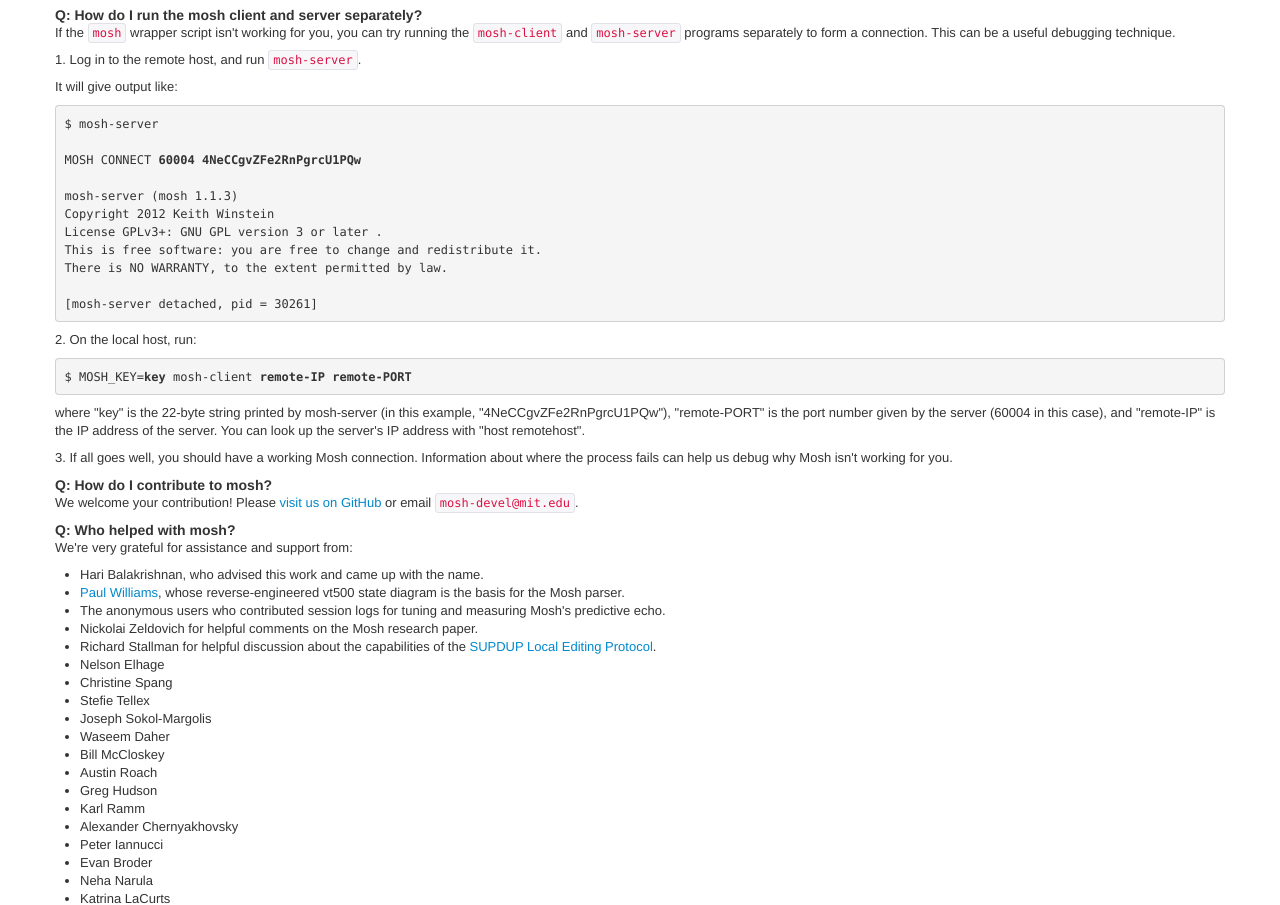
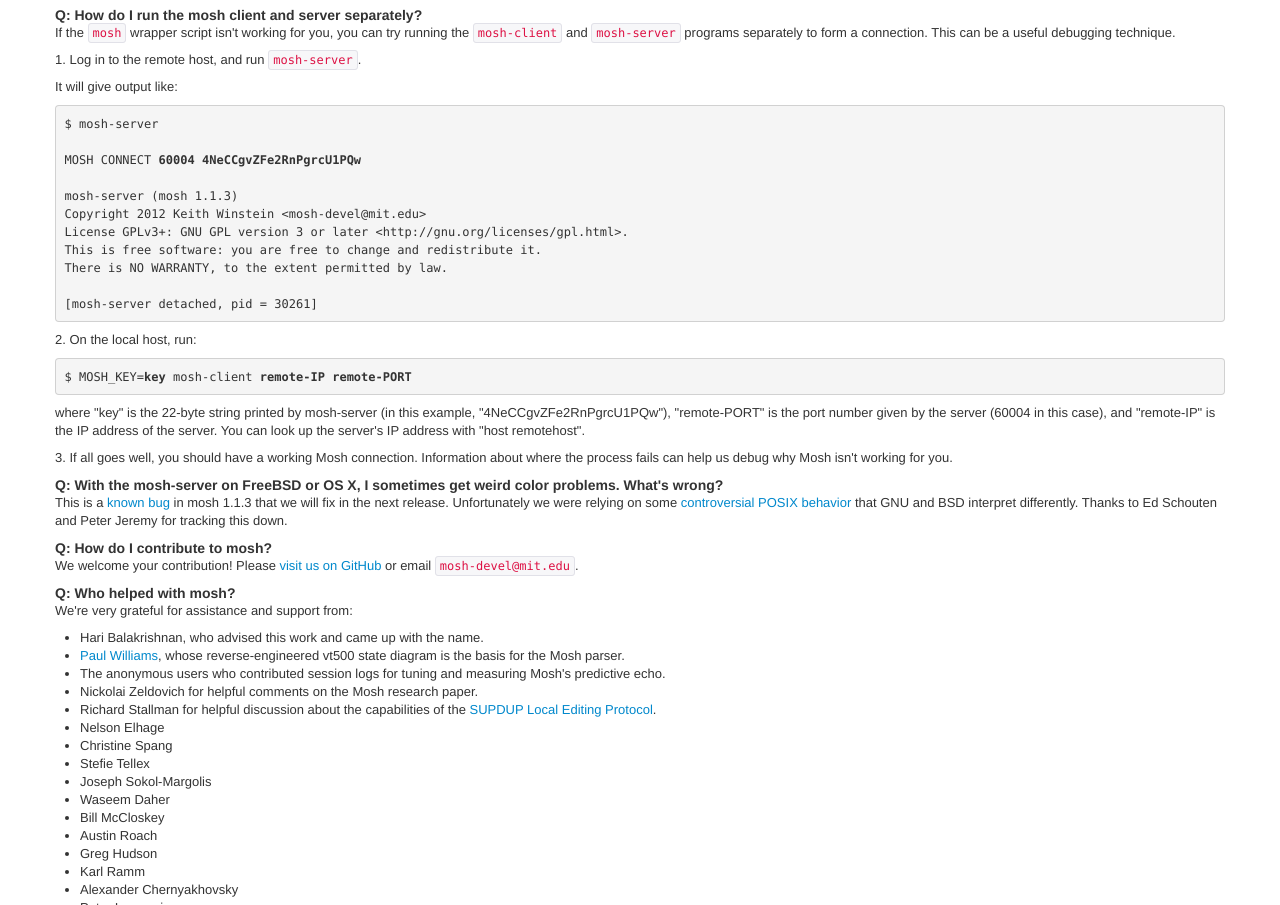
Before and after one commit to mobile-shell/mobile-shell.github.io, a plain HTML site: page index.html in a window 1280 px wide. Shown: the part 6623-7528 px from the top of the page. Drawn offline with Linux system fonts and the light colour scheme.

Commit message:
Fix <>s and add FAQ on known bug on BSD server

```diff
--- a/index.html
+++ b/index.html
@@ -753,8 +753,8 @@ remote servers "feel" more like the local machine!</p>
 MOSH CONNECT <b>60004</b> <b>4NeCCgvZFe2RnPgrcU1PQw</b>
 
 mosh-server (mosh 1.1.3)
-Copyright 2012 Keith Winstein <mosh-devel@mit.edu>
-License GPLv3+: GNU GPL version 3 or later <http://gnu.org/licenses/gpl.html>.
+Copyright 2012 Keith Winstein &lt;mosh-devel@mit.edu&gt;
+License GPLv3+: GNU GPL version 3 or later &lt;http://gnu.org/licenses/gpl.html&gt;.
 This is free software: you are free to change and redistribute it.
 There is NO WARRANTY, to the extent permitted by law.
 
@@ -769,8 +769,12 @@ example, "4NeCCgvZFe2RnPgrcU1PQw"), "remote-PORT" is the port number
 given by the server (60004 in this case), and "remote-IP" is the IP address of the server. You can look up the
 server's IP address with "host remotehost".</p>
 
-<p>3. If all goes well, you should have a working Mosh connection. Information about where the process fails can
-help us debug why Mosh isn't working for you.</p>
+	<p>3. If all goes well, you should have a working Mosh connection. Information about where the process fails can help us debug why Mosh isn't working for you.</p>
+
+	<h4 class="callout">Q: With the mosh-server on FreeBSD or OS X, I sometimes get weird color problems. What's wrong?</h4>
+
+	<p>This is a <a href="https://github.com/keithw/mosh/pull/129">known bug</a> in mosh 1.1.3 that we will fix in the next release. Unfortunately we were relying on
+some <a href="http://austingroupbugs.net/view.php?id=453&nbn=3">controversial POSIX behavior</a> that GNU and BSD interpret differently. Thanks to Ed Schouten and Peter Jeremy for tracking this down.</p>
 
 	<h4 class="callout">Q: How do I contribute to mosh?</h4>
 
```
